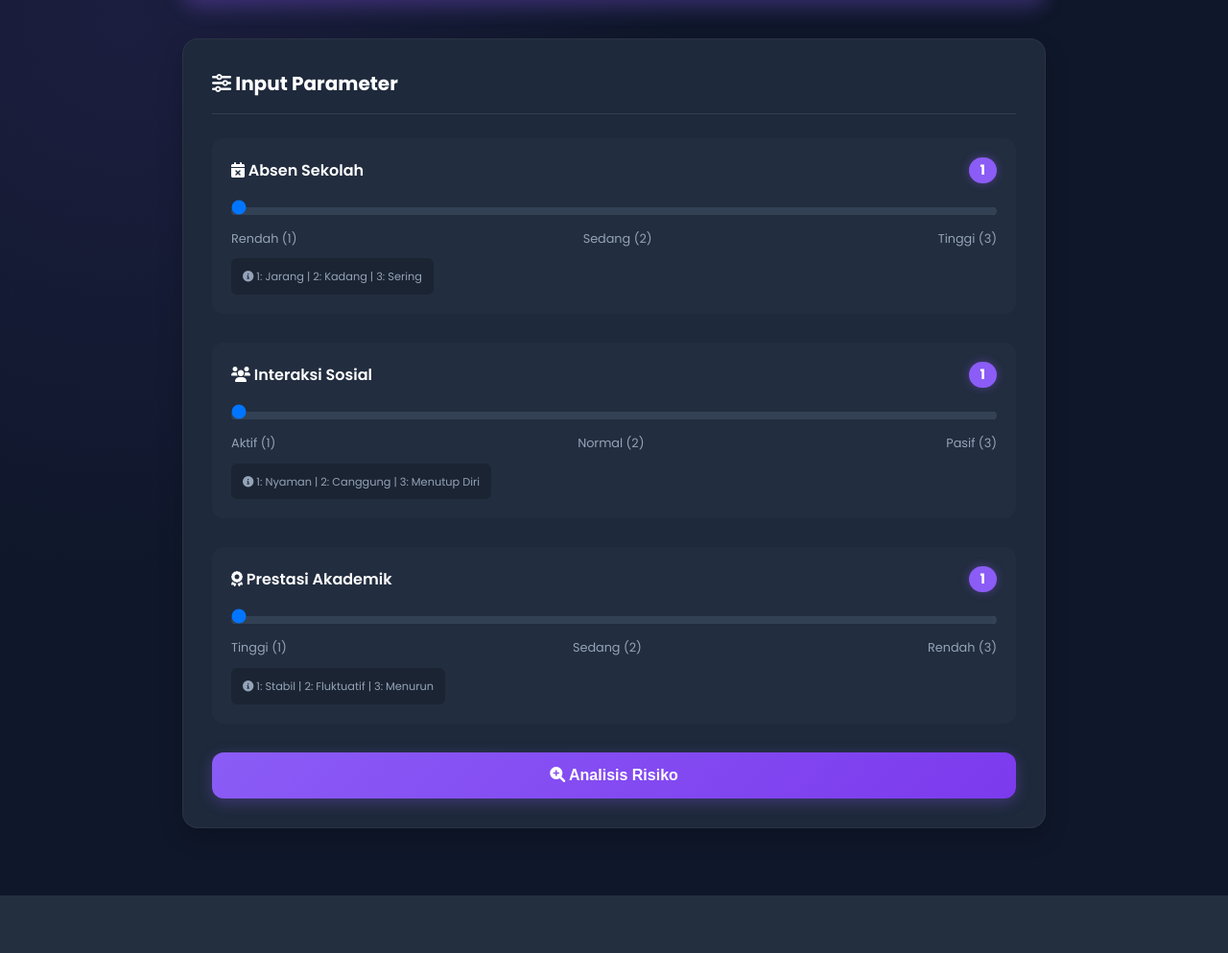
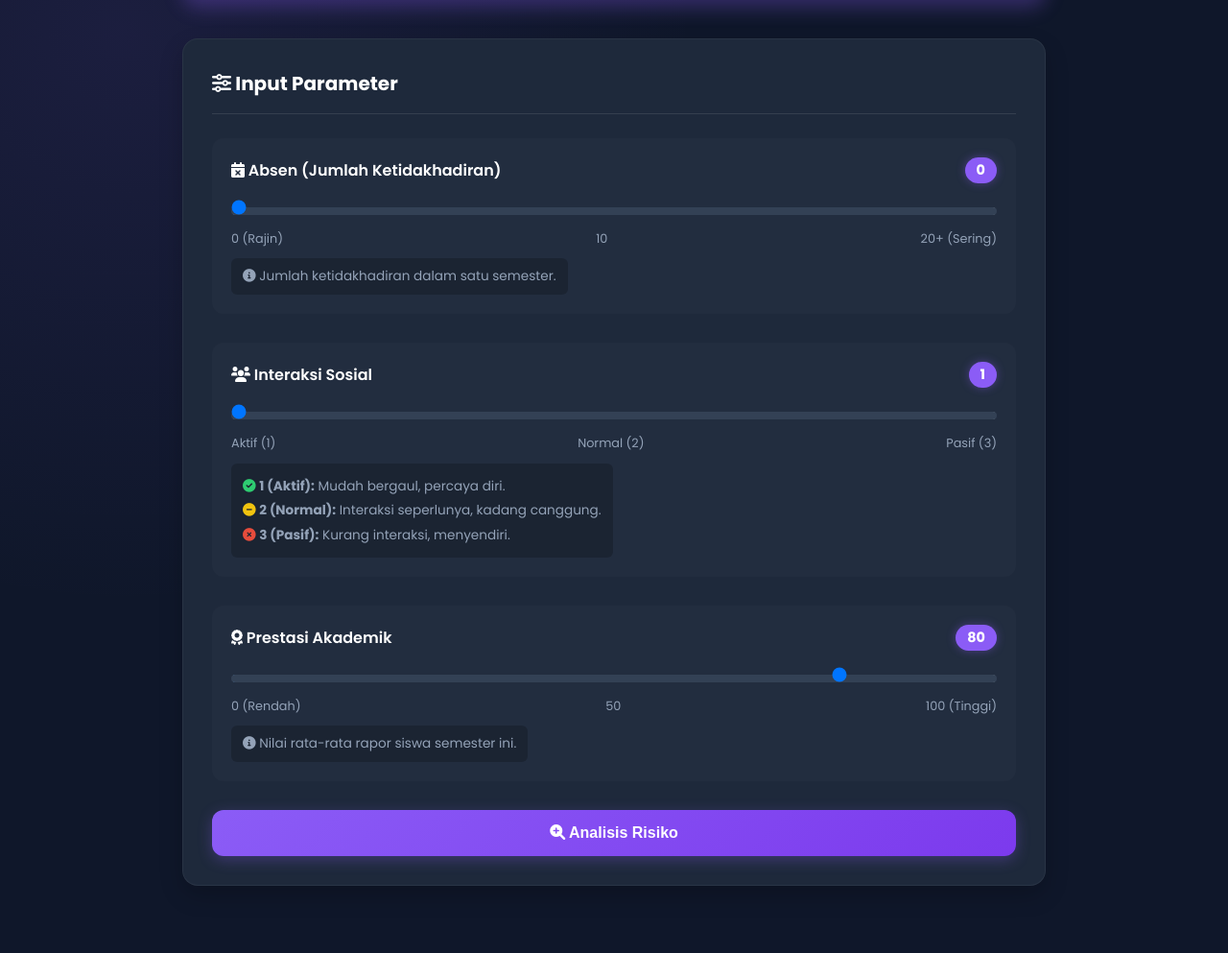
Before and after one commit to evnnxx53/fuzzy_logic_20231047, a Flask app: page / in a window 1280 px wide. Shown: the part 206-1199 px from the top of the page at 96% size. Before the commit the page ends 1139 px from the top, so only its background shows below. Run offline with Flask 3, Linux system fonts and the light colour scheme; parts of the project's set-up code (start-up, migrations or seed data) failed here and were passed over.

Commit message:
Add files via upload

```diff
--- a/app.py
+++ b/app.py
@@ -7,6 +7,7 @@ import matplotlib.pyplot as plt
 
 from bullying_detection import (
     evaluasi_risiko,
+    get_fuzzy_details, # <--- IMPORT FUNGSI BARU INI
     absen,
     interaksi,
     prestasi,
@@ -16,67 +17,39 @@ from bullying_detection import (
 
 app = Flask(__name__)
 
+# ... (Fungsi get_plot_url JANGAN DIUBAH, biarkan sama seperti sebelumnya) ...
 def get_plot_url(variable, input_val=None, is_output=False, simulation=None):
-    # Bersihkan figure sebelumnya sepenuhnya
     plt.close('all')
-
-    # SETUP UKURAN FIGURE LEBIH LEBAR (8x4.5 inch)
-    # Ini membuat jarak horizontal angka 1-2-3 lebih lega
     fig = plt.figure(figsize=(8, 4.5))
-
     bg_color = '#1e293b'
     text_color = '#ffffff'
     accent_color = '#ffffff'
+    col_good = '#2ecc71'
+    col_mid  = '#ff8000'
+    col_bad  = '#ea3b2e'
 
-    # Warna Dasar
-    col_good = '#2ecc71'  # Hijau (Baik/Aman)
-    col_mid  = '#ff8000'  # Orange (Sedang/Waspada)
-    col_bad  = '#ea3b2e'  # Merah (Buruk/Bahaya)
-
-    # Mapping warna
-    color_mapping = {
-        'aktif': col_good,
-        'normal': col_mid,
-        'pasif': col_bad,
-        'sedang': col_mid
-    }
-
+    color_mapping = { 'aktif': col_good, 'normal': col_mid, 'pasif': col_bad, 'sedang': col_mid }
     fig.set_facecolor(bg_color)
 
     if is_output:
-        # Visualisasi Output (Risiko)
         variable.view(sim=simulation)
-
-        # Logika Judul & Warna
         skor_int = int(round(input_val))
         if skor_int > 3: skor_int = 3
         if skor_int < 1: skor_int = 1
-
         plt.title(f"Output: Risiko Bullying (Skor: {skor_int})", color=text_color, fontsize=12, pad=10)
-
-        if skor_int == 1:
-            fill_color = col_good
-        elif skor_int == 3:
-            fill_color = col_bad
-        else:
-            fill_color = col_mid
-
+        if skor_int == 1: fill_color = col_good
+        elif skor_int == 3: fill_color = col_bad
+        else: fill_color = col_mid
         ax = plt.gca()
-
-        # Warnai area arsiran
         for collection in ax.collections:
             collection.set_facecolor(fill_color)
             collection.set_alpha(0.6)
-
-        # Garis Hasil (Putih)
         for line in ax.get_lines():
             if line.get_color() == 'k':
                 line.set_color(accent_color)
                 line.set_label('Hasil')
-                line.set_xdata([skor_int, skor_int]) # Paksa di angka bulat
-
+                line.set_xdata([skor_int, skor_int])
     else:
-        # Visualisasi Input
         variable.view()
         if input_val is not None:
             plt.vlines(input_val, 0, 1, colors=accent_color, linewidth=3, label='Input User')
@@ -84,59 +57,49 @@ def get_plot_url(variable, input_val=None, is_output=False, simulation=None):
 
     ax = plt.gca()
     ax.set_ylabel('')
+    if variable.label == 'absen':
+        ax.set_xlim(0, 20)
+        ax.set_xticks([0, 5, 10, 15, 20])
+    elif variable.label == 'prestasi':
+        ax.set_xlim(0, 100)
+        ax.set_xticks([0, 25, 50, 75, 100])
+    else:
+        ax.set_xticks([1, 2, 3])
+        ax.set_xlim(0.5, 3.5)
+        ax.set_ylim(0, 1.1)
 
-    # === PENGATURAN TAMPILAN AGAR TIDAK MEPET ===
-    # 1. Hanya tampilkan angka 1, 2, 3
-    ax.set_xticks([1, 2, 3])
-
-    # 2. Margin Horizontal (0.5 - 3.5) agar tidak mentok pinggir kiri/kanan
-    ax.set_xlim(0.5, 3.5)
-
-    # 3. Margin Vertikal agar puncak tidak mentok atas
-    ax.set_ylim(0, 1.1)
-
-    # === PEWARNAAN GARIS ===
     for line in ax.get_lines():
         label = line.get_label()
-        if label in color_mapping:
-            line.set_color(color_mapping[label])
-
+        if label in color_mapping: line.set_color(color_mapping[label])
         if label == 'rendah':
             if variable.label == 'prestasi': line.set_color(col_bad)
             else: line.set_color(col_good)
-
         if label == 'tinggi':
             if variable.label == 'prestasi': line.set_color(col_good)
             else: line.set_color(col_bad)
 
-    # Legend
     legend_loc = 'upper right'
-    if not is_output and input_val is not None and input_val > 2:
-        legend_loc = 'upper left'
+    if not is_output and input_val is not None:
+        if variable.label == 'absen' and input_val > 10: legend_loc = 'upper left'
+        elif variable.label == 'prestasi' and input_val > 50: legend_loc = 'upper left'
+        elif variable.label == 'interaksi' and input_val > 2: legend_loc = 'upper left'
 
     legend = plt.legend(loc=legend_loc)
     legend.get_frame().set_facecolor(bg_color)
     legend.get_frame().set_edgecolor(text_color)
-    for text in legend.get_texts():
-        text.set_color(text_color)
+    for text in legend.get_texts(): text.set_color(text_color)
 
-    # Styling Axis
     ax.set_facecolor(bg_color)
     ax.tick_params(axis='x', colors=text_color)
     ax.tick_params(axis='y', colors=text_color)
     ax.xaxis.label.set_color(text_color)
     ax.yaxis.label.set_color(text_color)
+    for spine in ax.spines.values(): spine.set_color(text_color)
 
-    for spine in ax.spines.values():
-        spine.set_color(text_color)
-
-    # Simpan Gambar
     img = io.BytesIO()
-    # bbox_inches='tight' membuang margin berlebih, tapi pad_inches memberi napas sedikit
     plt.savefig(img, format='png', bbox_inches='tight', pad_inches=0.1, facecolor=bg_color)
     img.seek(0)
-    plot_url = base64.b64encode(img.getvalue()).decode()
-    return plot_url
+    return base64.b64encode(img.getvalue()).decode()
 
 @app.route('/', methods=['GET', 'POST'])
 def index():
@@ -148,8 +111,12 @@ def index():
             val_interaksi = float(request.form['interaksi'])
             val_prestasi = float(request.form['prestasi'])
 
+            # 1. Hitung Skor Akhir
             skor_hasil = evaluasi_risiko(val_absen, val_interaksi, val_prestasi)
             skor_bulat = int(round(skor_hasil))
+
+            # 2. Dapatkan Detail Alur (Fuzzifikasi & Rule)
+            details = get_fuzzy_details(val_absen, val_interaksi, val_prestasi)
 
             if skor_bulat < 1: skor_bulat = 1
             if skor_bulat > 3: skor_bulat = 3
@@ -157,27 +124,15 @@ def index():
             if skor_bulat == 1:
                 kategori = "RISIKO RENDAH"
                 warna = "success"
-                saran = [
-                    "Tidak ada indikasi bullying yang serius.",
-                    "Siswa dalam kondisi baik dan adaptif.",
-                    "Pertahankan lingkungan belajar yang positif."
-                ]
+                saran = ["Tidak ada indikasi bullying serius.", "Siswa adaptif.", "Pertahankan lingkungan positif."]
             elif skor_bulat == 2:
                 kategori = "RISIKO SEDANG"
                 warna = "warning"
-                saran = [
-                    "Ada gejala awal yang perlu dipantau.",
-                    "Lakukan konseling ringan atau wawancara.",
-                    "Perhatikan perubahan perilaku di kelas."
-                ]
+                saran = ["Gejala awal terpantau.", "Lakukan konseling ringan.", "Perhatikan perubahan perilaku."]
             else:
                 kategori = "RISIKO TINGGI"
                 warna = "danger"
-                saran = [
-                    "Indikasi kuat siswa mengalami bullying.",
-                    "Segera lakukan intervensi dan panggil orang tua.",
-                    "Butuh pendampingan psikologis segera."
-                ]
+                saran = ["Indikasi kuat bullying.", "Panggil orang tua segera.", "Butuh pendampingan psikologis."]
 
             plot_absen = get_plot_url(absen, val_absen)
             plot_interaksi = get_plot_url(interaksi, val_interaksi)
@@ -192,7 +147,16 @@ def index():
                 'plot_1': plot_absen,
                 'plot_2': plot_interaksi,
                 'plot_3': plot_prestasi,
-                'plot_output': plot_output
+                'plot_output': plot_output,
+
+                # Tambahkan data detail untuk ditampilkan di HTML
+                'raw_absen': int(val_absen),
+                'raw_interaksi': int(val_interaksi),
+                'raw_prestasi': int(val_prestasi),
+                'cat_absen': details['cat_absen'],
+                'cat_interaksi': details['cat_interaksi'],
+                'cat_prestasi': details['cat_prestasi'],
+                'rule_active': details['rule_active']
             }
 
         except ValueError:
--- a/templates/index.html
+++ b/templates/index.html
@@ -7,6 +7,60 @@
     <link href="https://fonts.googleapis.com/css2?family=Poppins:wght@300;400;600;700&display=swap" rel="stylesheet">
     <link rel="stylesheet" href="https://cdnjs.cloudflare.com/ajax/libs/font-awesome/6.0.0/css/all.min.css">
     <link rel="stylesheet" href="{{ url_for('static', filename='style.css') }}">
+    <style>
+        .desc-list { text-align: left; margin-top: 5px; font-size: 0.85rem; color: #94a3b8; }
+        .desc-list div { margin-bottom: 4px; }
+        .info-text { font-size: 0.85rem; color: #94a3b8; }
+
+        /* STYLE BARU UNTUK RESUME ALUR */
+        .resume-box {
+            background: rgba(0, 0, 0, 0.3);
+            border: 1px dashed rgba(255, 255, 255, 0.2);
+            border-radius: 12px;
+            padding: 20px;
+            margin-bottom: 25px;
+            text-align: left;
+        }
+        .resume-title {
+            font-size: 1.1rem;
+            font-weight: 600;
+            margin-bottom: 15px;
+            color: #fff;
+            border-bottom: 2px solid var(--primary);
+            display: inline-block;
+            padding-bottom: 5px;
+        }
+        .flow-step {
+            margin-bottom: 15px;
+            position: relative;
+            padding-left: 20px;
+        }
+        .flow-step::before {
+            content: '';
+            position: absolute;
+            left: 0;
+            top: 8px;
+            width: 8px;
+            height: 8px;
+            background: var(--primary);
+            border-radius: 50%;
+        }
+        .flow-label {
+            font-size: 0.9rem;
+            color: var(--text-muted);
+            font-weight: 600;
+            display: block;
+            margin-bottom: 5px;
+        }
+        .flow-content {
+            background: rgba(255,255,255,0.05);
+            padding: 10px;
+            border-radius: 8px;
+            font-size: 0.95rem;
+        }
+        .highlight { color: #facc15; font-weight: bold; }
+        .rule-text { font-family: monospace; color: #a5b4fc; }
+    </style>
 </head>
 <body>
 
@@ -23,21 +77,20 @@
                 </div>
 
                 <form method="POST" action="/">
-
                     <div class="form-group">
                         <div class="label-row">
-                            <label><i class="fas fa-calendar-times"></i> Absen Sekolah</label>
-                            <span class="value-badge" id="val_absen_display">1</span>
+                            <label><i class="fas fa-calendar-times"></i> Absen (Jumlah Ketidakhadiran)</label>
+                            <span class="value-badge" id="val_absen_display">0</span>
                         </div>
-                        <input type="range" id="absen" name="absen" min="1" max="3" step="1" value="1"
+                        <input type="range" id="absen" name="absen" min="0" max="20" step="1" value="0"
                                oninput="updateValue('absen', this.value)">
                         <div class="range-labels">
-                            <span>Rendah (1)</span>
-                            <span>Sedang (2)</span>
-                            <span>Tinggi (3)</span>
+                            <span>0 (Rajin)</span>
+                            <span>10</span>
+                            <span>20+ (Sering)</span>
                         </div>
                         <div class="info-box">
-                            <small><i class="fas fa-info-circle"></i> 1: Jarang | 2: Kadang | 3: Sering</small>
+                            <span class="info-text"><i class="fas fa-info-circle"></i> Jumlah ketidakhadiran dalam satu semester.</span>
                         </div>
                     </div>
 
@@ -54,24 +107,28 @@
                             <span>Pasif (3)</span>
                         </div>
                         <div class="info-box">
-                            <small><i class="fas fa-info-circle"></i> 1: Nyaman | 2: Canggung | 3: Menutup Diri</small>
+                            <div class="desc-list">
+                                <div><i class="fas fa-check-circle" style="color: #2ecc71;"></i> <strong>1 (Aktif):</strong> Mudah bergaul, percaya diri.</div>
+                                <div><i class="fas fa-minus-circle" style="color: #f1c40f;"></i> <strong>2 (Normal):</strong> Interaksi seperlunya, kadang canggung.</div>
+                                <div><i class="fas fa-times-circle" style="color: #e74c3c;"></i> <strong>3 (Pasif):</strong> Kurang interaksi, menyendiri.</div>
+                            </div>
                         </div>
                     </div>
 
                     <div class="form-group">
                         <div class="label-row">
                             <label><i class="fas fa-award"></i> Prestasi Akademik</label>
-                            <span class="value-badge" id="val_prestasi_display">1</span>
+                            <span class="value-badge" id="val_prestasi_display">80</span>
                         </div>
-                        <input type="range" id="prestasi" name="prestasi" min="1" max="3" step="1" value="1"
+                        <input type="range" id="prestasi" name="prestasi" min="0" max="100" step="1" value="80"
                                oninput="updateValue('prestasi', this.value)">
                         <div class="range-labels">
-                            <span>Tinggi (1)</span>
-                            <span>Sedang (2)</span>
-                            <span>Rendah (3)</span>
+                            <span>0 (Rendah)</span>
+                            <span>50</span>
+                            <span>100 (Tinggi)</span>
                         </div>
                         <div class="info-box">
-                            <small><i class="fas fa-info-circle"></i> 1: Stabil | 2: Fluktuatif | 3: Menurun</small>
+                            <span class="info-text"><i class="fas fa-info-circle"></i> Nilai rata-rata rapor siswa semester ini.</span>
                         </div>
                     </div>
 
@@ -97,6 +154,36 @@
                             </div>
                         </div>
 
+                        <div class="resume-box">
+                            <div class="resume-title"><i class="fas fa-project-diagram"></i> Resume Alur Diagnosa</div>
+
+                            <div class="flow-step">
+                                <span class="flow-label">1. Input & Fuzzifikasi (Penerjemahan Kategori):</span>
+                                <div class="flow-content">
+                                    <ul>
+                                        <li>Absen: <b>{{ result.raw_absen }} Hari</b> &rarr; <span class="highlight">{{ result.cat_absen }}</span></li>
+                                        <li>Interaksi: <b>Skor {{ result.raw_interaksi }}</b> &rarr; <span class="highlight">{{ result.cat_interaksi }}</span></li>
+                                        <li>Prestasi: <b>Nilai {{ result.raw_prestasi }}</b> &rarr; <span class="highlight">{{ result.cat_prestasi }}</span></li>
+                                    </ul>
+                                </div>
+                            </div>
+
+                            <div class="flow-step">
+                                <span class="flow-label">2. Rule yang Aktif (Aturan Logika):</span>
+                                <div class="flow-content">
+                                    <span class="rule-text">{{ result.rule_active|safe }}</span>
+                                    <br>
+                                    <span>MAKA Risiko = <span class="highlight">{{ result.kategori }}</span></span>
+                                </div>
+                            </div>
+
+                            <div class="flow-step">
+                                <span class="flow-label">3. Hasil Akhir (Defuzzifikasi):</span>
+                                <div class="flow-content">
+                                    Sistem memberikan skor risiko <b>{{ result.skor }}</b> yang berarti <b>{{ result.kategori }}</b>.
+                                </div>
+                            </div>
+                        </div>
                         <div class="suggestions-box">
                             <h4><i class="fas fa-clipboard-check"></i> Rekomendasi Tindakan</h4>
                             <ul>
@@ -138,7 +225,6 @@
         function updateValue(id, val) {
             document.getElementById('val_' + id + '_display').innerText = val;
         }
-        // Set initial values on load (if form resubmitted)
         window.onload = function() {
             const params = ['absen', 'interaksi', 'prestasi'];
             params.forEach(p => {
```
Also changed, not shown: bullying_detection.py (+52 -55 lines).
